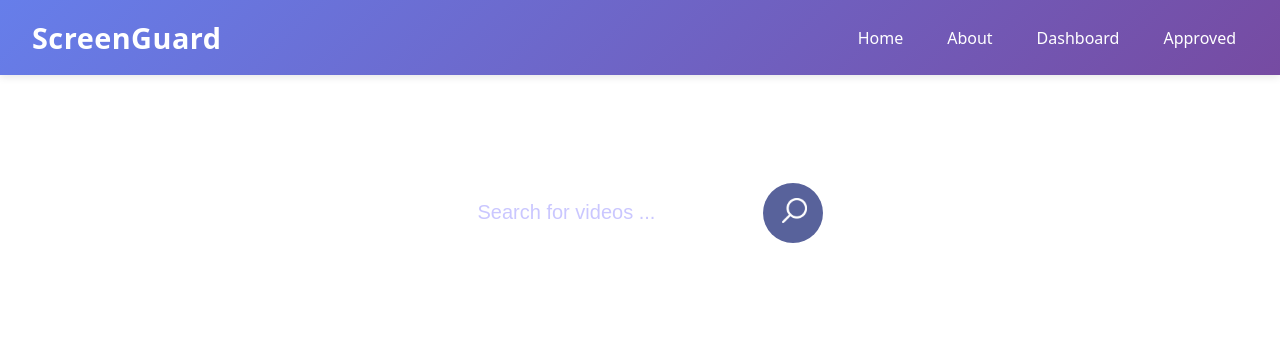
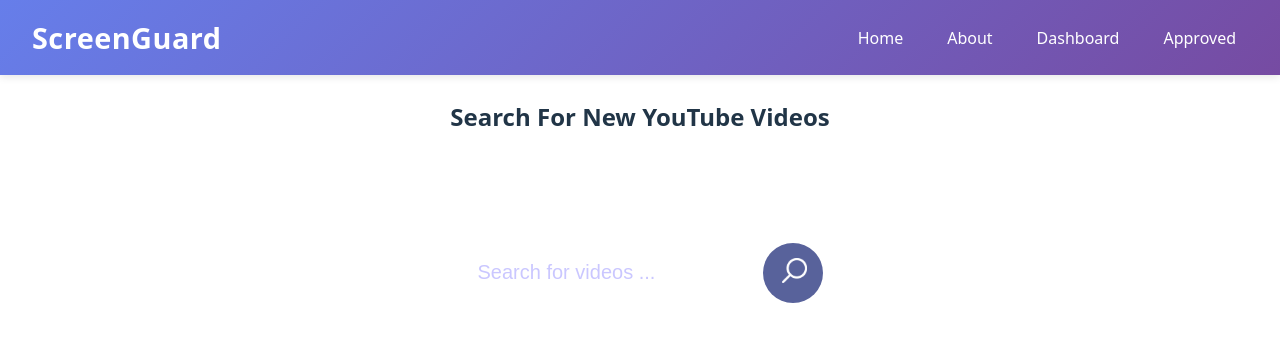
Before and after one commit to angelalita77/Capstone-ScreenGuard-FE, a React (Vite) app: page / in a window 1280 px wide. Shown: the top 342 px of the page. Built offline with nearby package versions, Linux system fonts and the light colour scheme.

Commit message:
Added header for Homepage

```diff
--- a/src/pages/HomePage/Home.jsx
+++ b/src/pages/HomePage/Home.jsx
@@ -73,6 +73,8 @@ export default function Home() {
 
     return (
         <div>
+            <br/>
+            <h2> Search For New YouTube Videos </h2>
             {/* <!-- Search Bar with Button --> */}
             <div className='search-container'>
             <form className='search-bar' onSubmit={fetchVideos}>
```
